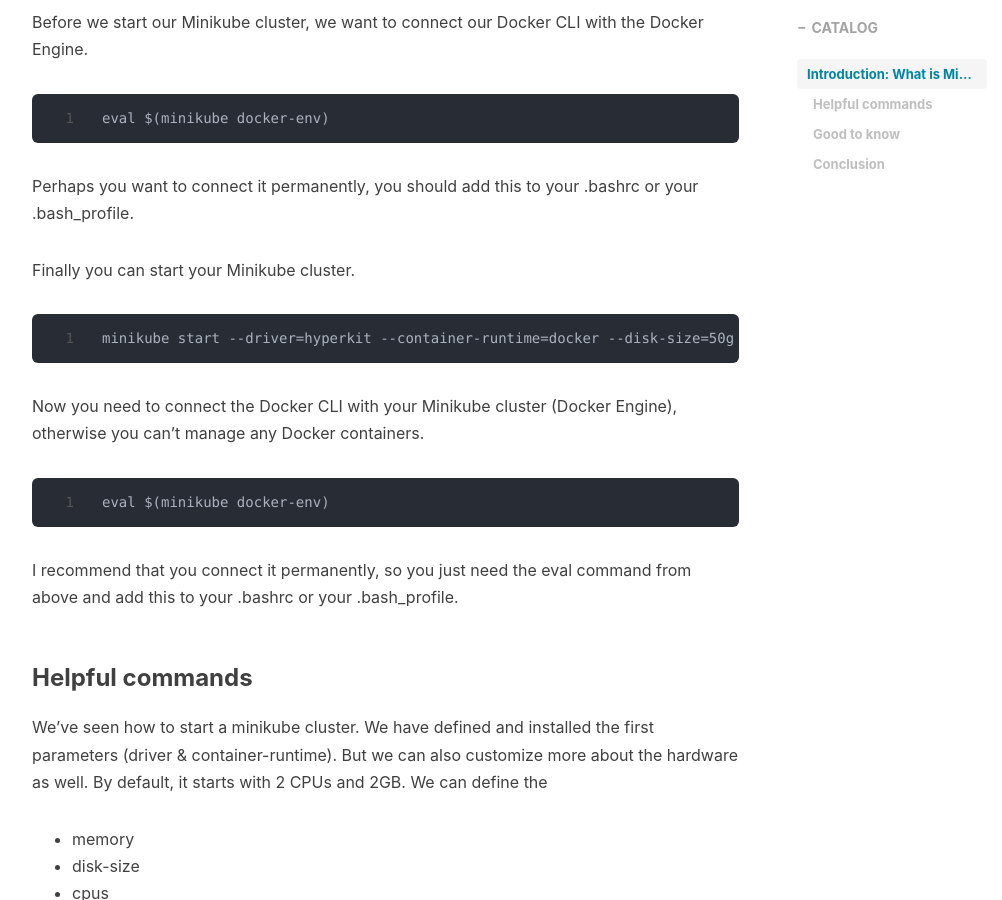
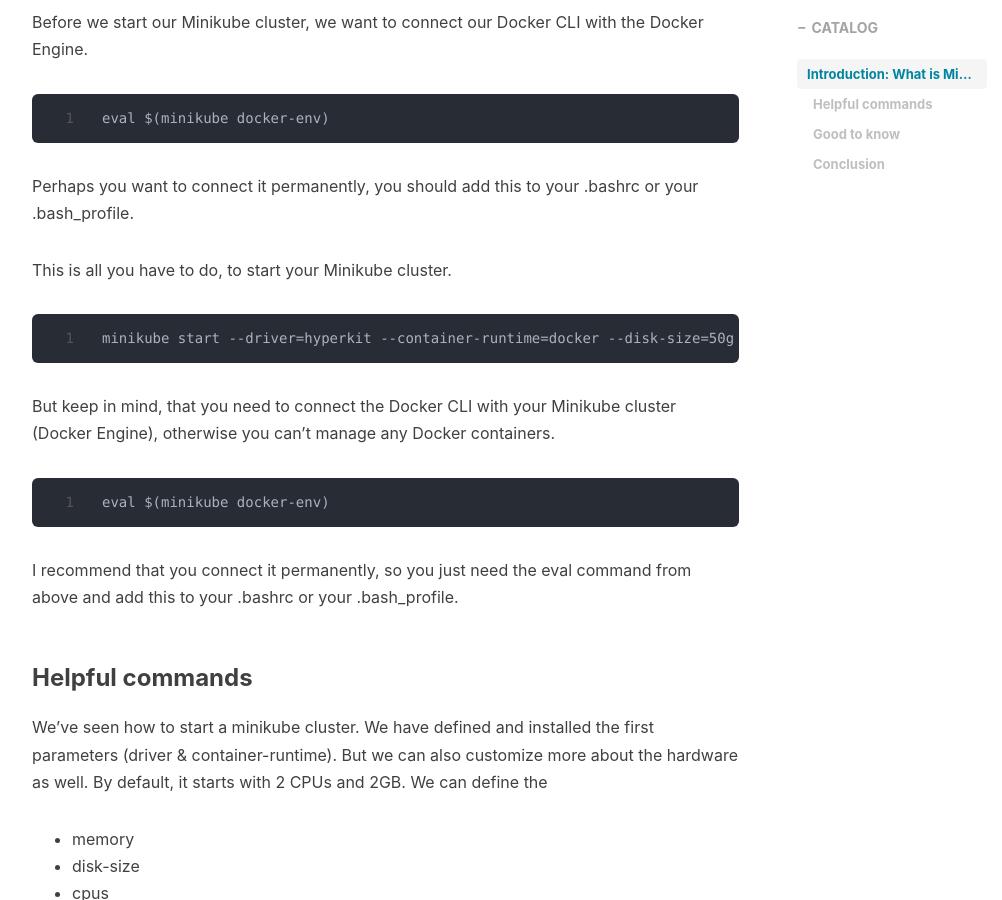
Before and after one commit to maltequast/maltequast.github.io, a Jekyll site: the page built from _posts/tech/2022-06-06-minikube-docker-desktop.md, in a window 1280 px wide and 900 px high, scrolled down 1874 px. Shown: the whole window, without its empty margins (233-1235 px from the left). Built offline with Jekyll 4.4.1, drawn with Linux system fonts in a browser that asks for light colours; nearby versions of some CDN libraries; comment, search, counter and statistics services are not loaded.

Commit message:
feat(minikube blog): change in minikube blog
change in minikube blog

````diff
--- a/_posts/tech/2022-06-06-minikube-docker-desktop.md
+++ b/_posts/tech/2022-06-06-minikube-docker-desktop.md
@@ -69,13 +69,13 @@ eval $(minikube docker-env)
 
 Perhaps you want to connect it permanently, you should add this to your .bashrc or your .bash_profile.
 
-Finally you can start your Minikube cluster.
+This is all you have to do, to start your Minikube cluster.
 
 ```
 minikube start --driver=hyperkit --container-runtime=docker --disk-size=50g -p minikube
 ```
 
-Now you need to connect the Docker CLI with your Minikube cluster (Docker Engine), otherwise you can't manage any
+But keep in mind, that you need to connect the Docker CLI with your Minikube cluster (Docker Engine), otherwise you can't manage any
 Docker containers.
 
 ```
````
